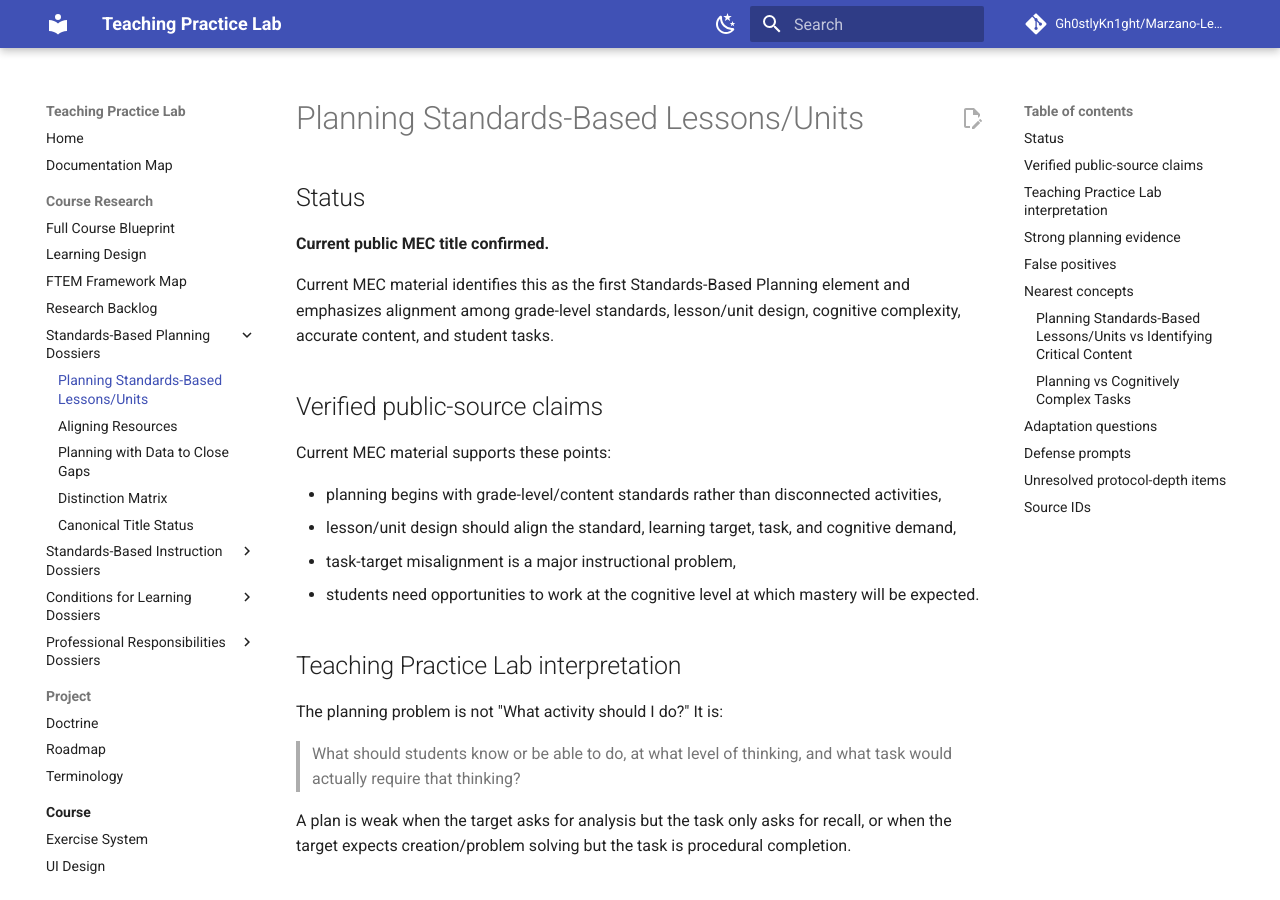
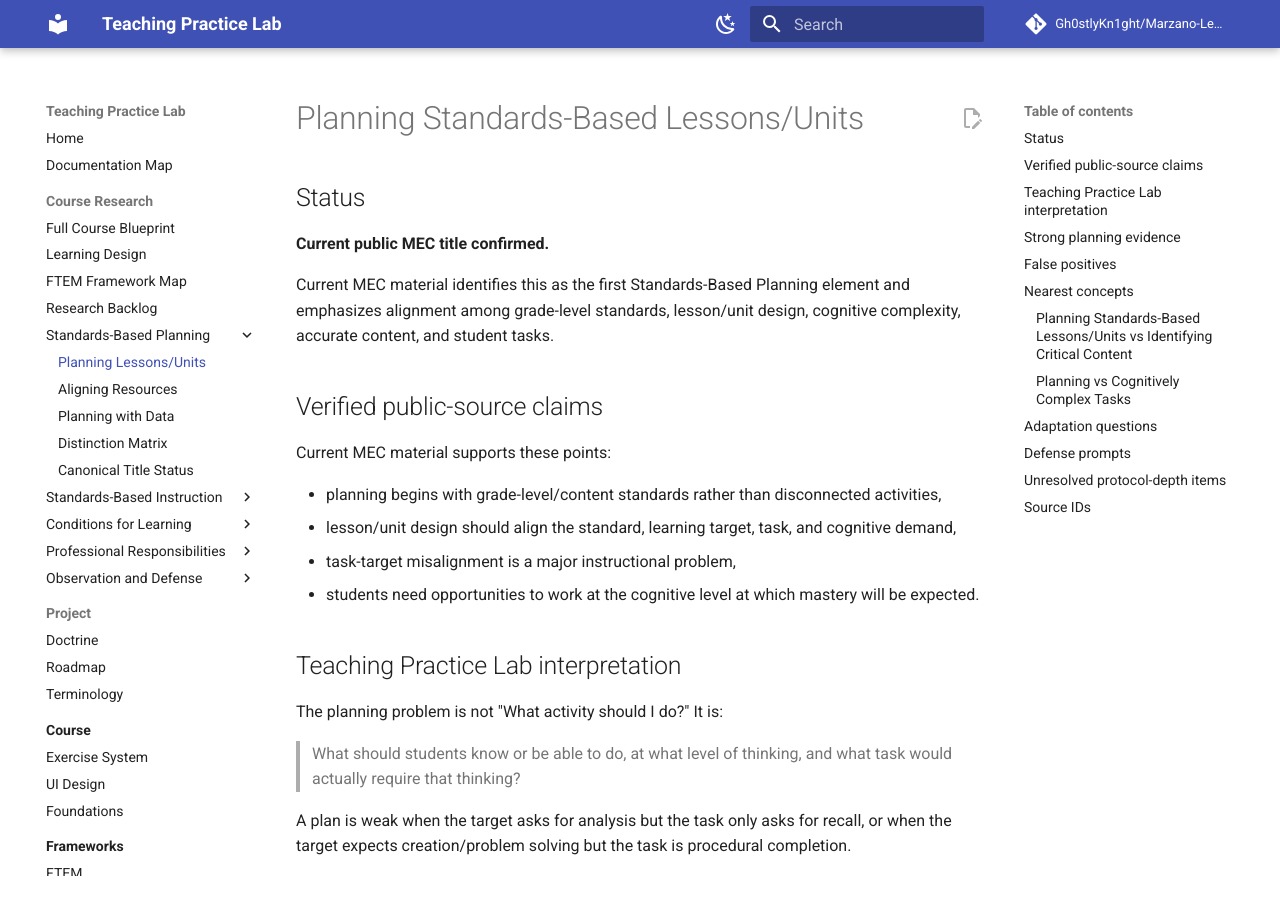
Before and after one commit to Gh0stlyKn1ght/Marzano-Learning-Map, an MkDocs documentation site: the page built from docs/course/dossiers/standards-based-planning/planning-standards-based-lessons-units.md, in a window 1280 px wide and 900 px high. Built offline with MkDocs 1.6.1 and Material for MkDocs 9.7.7, drawn with Linux system fonts in a browser that asks for light colours; comment, search, counter and statistics services are not loaded.

Commit message:
docs: add observation defense section to mkdocs

```diff
--- a/mkdocs.yml
+++ b/mkdocs.yml
@@ -62,14 +62,14 @@
       - Learning Design: course/learning-design.md
       - FTEM Framework Map: course/framework-map.md
       - Research Backlog: course/research-backlog.md
-      - Standards-Based Planning Dossiers:
+      - Standards-Based Planning:
           - Overview: course/dossiers/standards-based-planning/index.md
-          - Planning Standards-Based Lessons/Units: course/dossiers/standards-based-planning/planning-standards-based-lessons-units.md
+          - Planning Lessons/Units: course/dossiers/standards-based-planning/planning-standards-based-lessons-units.md
           - Aligning Resources: course/dossiers/standards-based-planning/aligning-resources.md
-          - Planning with Data to Close Gaps: course/dossiers/standards-based-planning/planning-with-data-to-close-gaps.md
+          - Planning with Data: course/dossiers/standards-based-planning/planning-with-data-to-close-gaps.md
           - Distinction Matrix: course/dossiers/standards-based-planning/distinction-matrix.md
           - Canonical Title Status: course/dossiers/standards-based-planning/canonical-title-status.md
-      - Standards-Based Instruction Dossiers:
+      - Standards-Based Instruction:
           - Overview: course/dossiers/standards-based-instruction/index.md
           - Distinction Matrix: course/dossiers/standards-based-instruction/distinction-matrix.md
           - Identifying Critical Content: course/dossiers/standards-based-instruction/identifying-critical-content.md
@@ -82,7 +82,7 @@
           - Examine Reasoning: course/dossiers/standards-based-instruction/examine-reasoning.md
           - Revise Knowledge: course/dossiers/standards-based-instruction/revise-knowledge.md
           - Cognitively Complex Tasks: course/dossiers/standards-based-instruction/cognitively-complex-tasks.md
-      - Conditions for Learning Dossiers:
+      - Conditions for Learning:
           - Overview: course/dossiers/conditions-for-learning/index.md
           - Distinction Matrix: course/dossiers/conditions-for-learning/distinction-matrix.md
           - Formative Assessment: course/dossiers/conditions-for-learning/formative-assessment.md
@@ -92,12 +92,20 @@
           - Rules and Procedures: course/dossiers/conditions-for-learning/rules-and-procedures.md
           - Relationships: course/dossiers/conditions-for-learning/relationships.md
           - High Expectations: course/dossiers/conditions-for-learning/high-expectations.md
-      - Professional Responsibilities Dossiers:
+      - Professional Responsibilities:
           - Overview: course/dossiers/professional-responsibilities/index.md
           - Distinction Matrix: course/dossiers/professional-responsibilities/distinction-matrix.md
           - Policies and Procedures: course/dossiers/professional-responsibilities/policies-and-procedures.md
           - Content and Pedagogy Expertise: course/dossiers/professional-responsibilities/expertise-content-pedagogy.md
           - Teacher Leadership and Collaboration: course/dossiers/professional-responsibilities/teacher-leadership-collaboration.md
+      - Observation and Defense:
+          - Overview: course/observation-defense/index.md
+          - Observation Reasoning: course/observation-defense/observation-reasoning.md
+          - Evidence and Calibration: course/observation-defense/evidence-and-calibration.md
+          - Post-Observation Defense: course/observation-defense/post-observation-defense.md
+          - Self-Assessment and Deliberate Practice: course/observation-defense/self-assessment-deliberate-practice.md
+          - Defense Question Bank: course/observation-defense/defense-question-bank.md
+          - Certification Boundary: course/observation-defense/boundary.md
   - Project:
       - Doctrine: project/doctrine.md
       - Roadmap: project/roadmap.md
```
